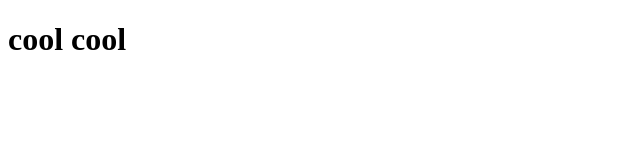
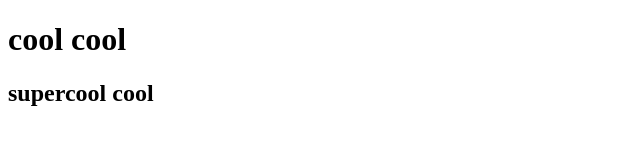
Before and after one commit to djjoo007/class-demo, a plain HTML site: page index.html in a window 1280 px wide. Shown: the whole page, without its empty margins (0-640 px from the left). Drawn offline with Linux system fonts and the light colour scheme.

Commit message:
added h2

```diff
--- a/index.html
+++ b/index.html
@@ -6,6 +6,7 @@
     <title>Document</title>
 </head>
 <h1>cool cool </h1>
+<h2>supercool cool</h2>
 <body>
 
 </body>
```
